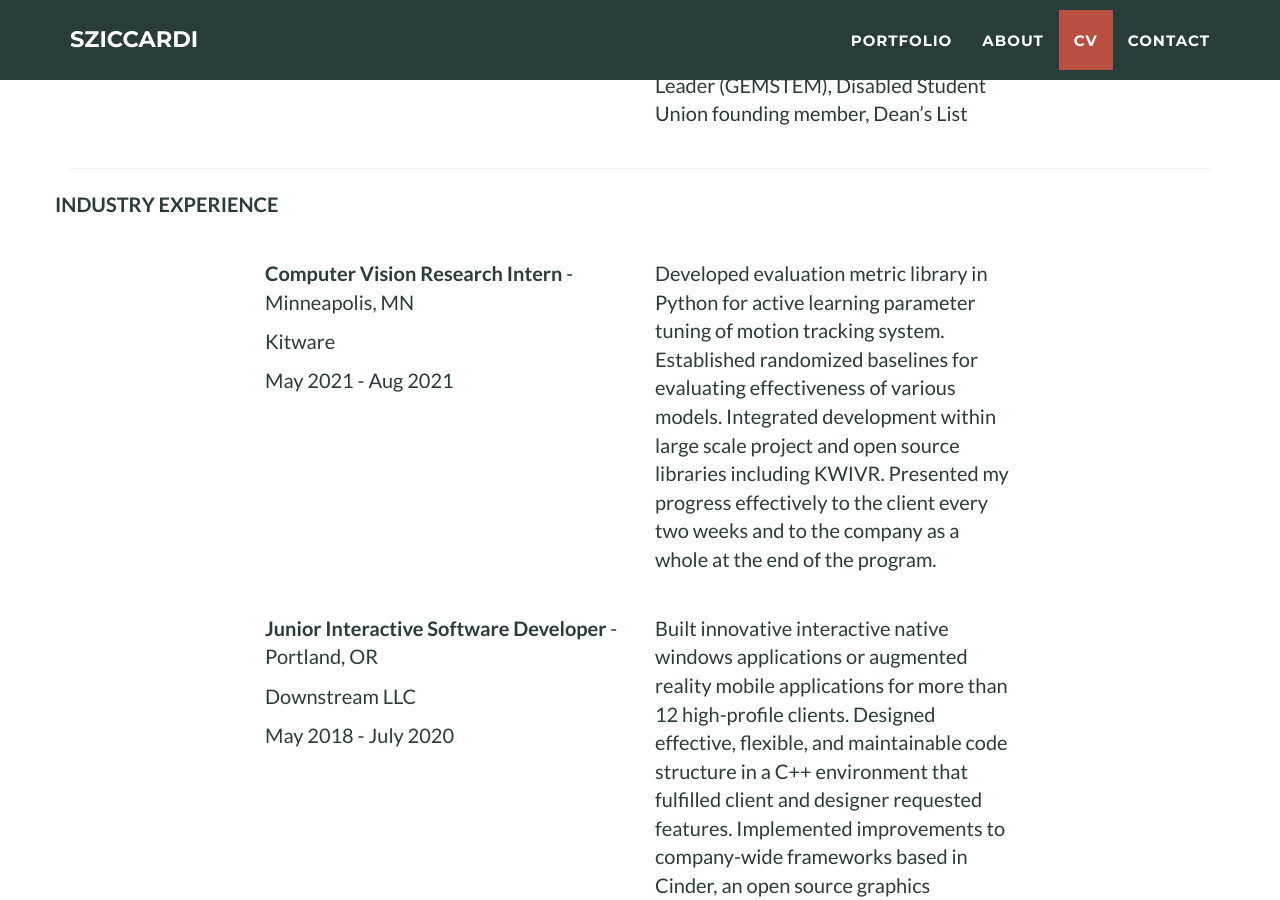
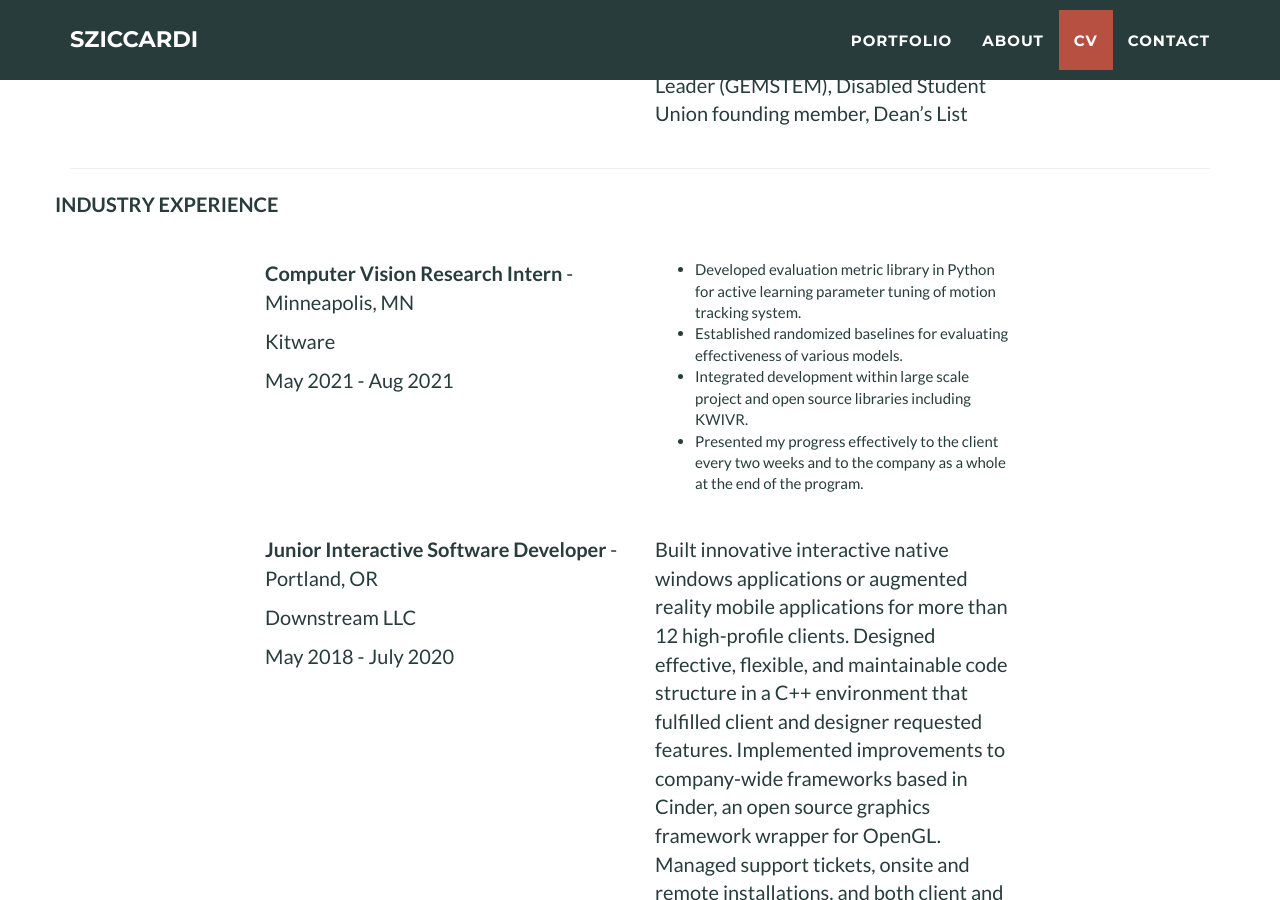
Before and after one commit to sziccardi/sziccardi.github.io, a Jekyll site: the page built from _posts/2014-07-18-project-1.markdown, in a window 1280 px wide and 900 px high, scrolled down 3396 px. Built offline with Jekyll 4.4.1, drawn with Linux system fonts in a browser that asks for light colours.

Commit message:
try to add bullet points to cv

```diff
--- a/_includes/cv.html
+++ b/_includes/cv.html
@@ -73,7 +73,12 @@
       </div>
 
       <div class="col-lg-4">
-        <p>Developed evaluation metric library in Python for active learning parameter tuning of motion tracking system. Established randomized baselines for evaluating effectiveness of various models. Integrated development within large scale project and open source libraries including KWIVR. Presented my progress effectively to the client every two weeks and to the company as a whole at the end of the program. </p>
+        <ul>
+          <li>Developed evaluation metric library in Python for active learning parameter tuning of motion tracking system.</li>
+          <li>Established randomized baselines for evaluating effectiveness of various models.</li>
+          <li>Integrated development within large scale project and open source libraries including KWIVR.</li>
+          <li>Presented my progress effectively to the client every two weeks and to the company as a whole at the end of the program.</li>
+        </ul>
       </div>
     </div>
 
```
